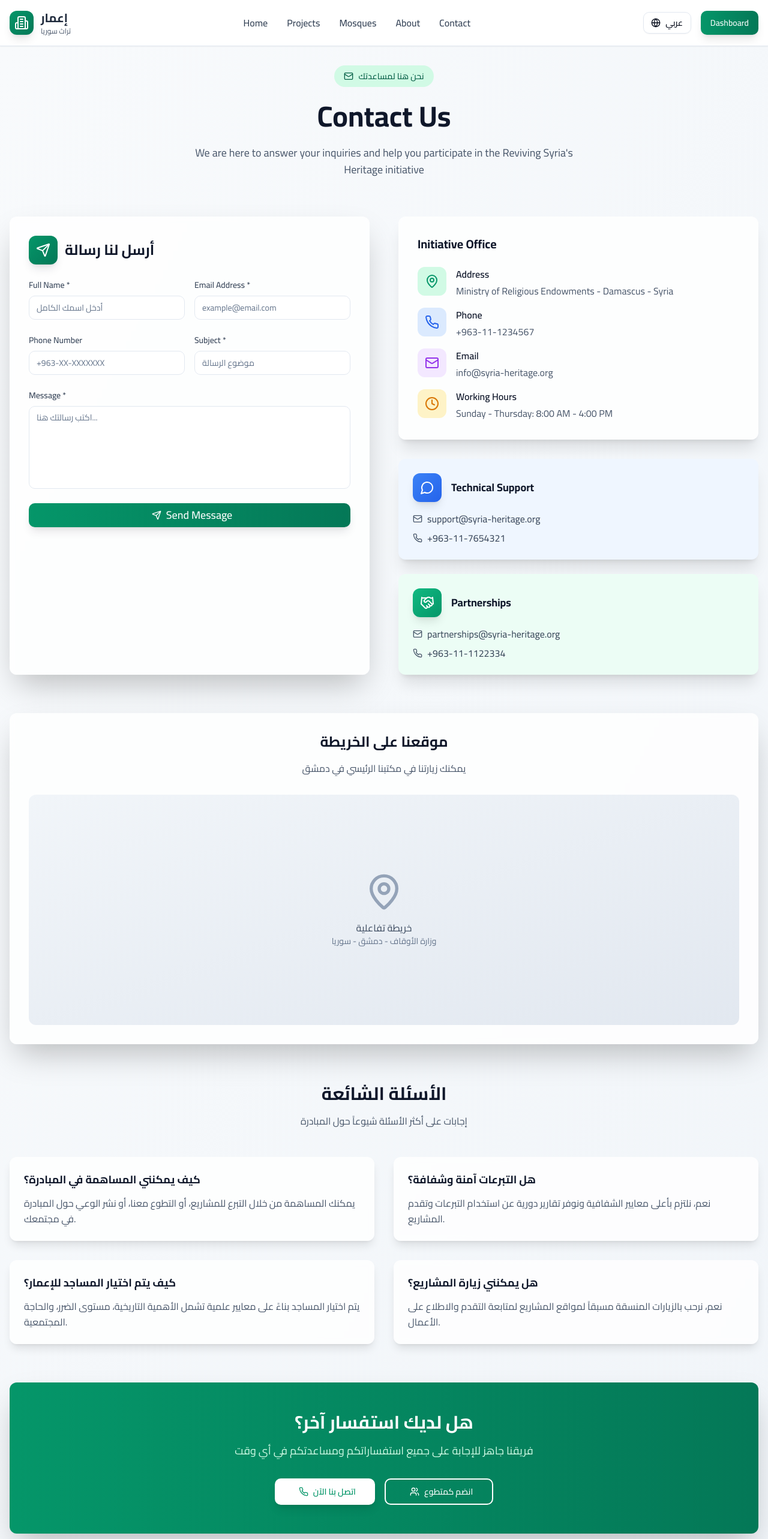
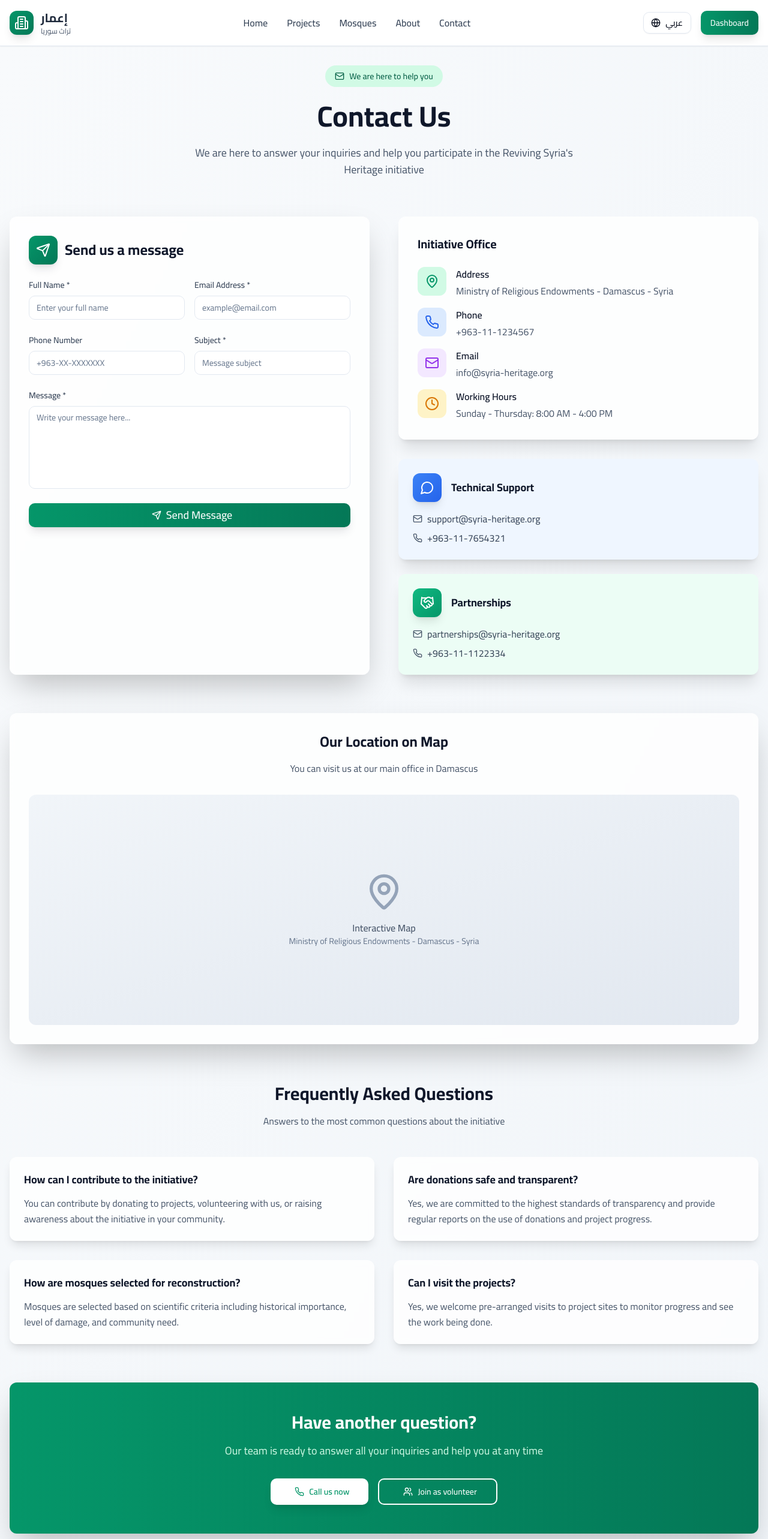
Before and after one commit to khaled-instahandi/syria-heritage-website, a Next.js app: page /en/contact in a window 1280 px wide. Shown: the top 2566 px of the page at 60% size. Built offline with nearby package versions, Linux system fonts and the light colour scheme.

Commit message:
feat: Enhance contact page localization by adding new translations for form elements, map section, and FAQs

```diff
--- a/app/[locale]/(x)/contact/page.tsx
+++ b/app/[locale]/(x)/contact/page.tsx
@@ -114,7 +114,7 @@ export default function ContactPage() {
         <div className="text-center mb-16">
           <div className="inline-flex items-center gap-2 bg-emerald-100 text-emerald-800 px-4 py-2 rounded-full text-sm font-medium mb-6">
             <Mail className="w-4 h-4" />
-            نحن هنا لمساعدتك
+            {t("badge")}
           </div>
           <h1 className="text-4xl lg:text-5xl font-bold text-slate-900 mb-6">{t("title")}</h1>
           <p className="text-lg text-slate-600 max-w-2xl mx-auto">{t("subtitle")}</p>
@@ -128,7 +128,7 @@ export default function ContactPage() {
                 <div className="w-12 h-12 bg-gradient-to-br from-emerald-600 to-emerald-700 rounded-xl flex items-center justify-center shadow-lg">
                   <Send className="w-6 h-6 text-white" />
                 </div>
-                <h2 className="text-2xl font-bold text-slate-900">أرسل لنا رسالة</h2>
+                <h2 className="text-2xl font-bold text-slate-900">{t("form.title")}</h2>
               </div>
 
               {isSubmitted ? (
@@ -137,7 +137,7 @@ export default function ContactPage() {
                     <CheckCircle className="w-8 h-8 text-emerald-600" />
                   </div>
                   <h3 className="text-xl font-semibold text-slate-900 mb-2">{t("form.success")}</h3>
-                  <p className="text-slate-600">سنتواصل معك في أقرب وقت ممكن</p>
+                  <p className="text-slate-600">{t("form.successMessage")}</p>
                 </div>
               ) : (
                 <form onSubmit={handleSubmit} className="space-y-6">
@@ -150,7 +150,7 @@ export default function ContactPage() {
                         onChange={handleChange}
                         required
                         className="w-full"
-                        placeholder="أدخل اسمك الكامل"
+                        placeholder={t("form.namePlaceholder")}
                       />
                     </div>
                     <div>
@@ -162,7 +162,7 @@ export default function ContactPage() {
                         onChange={handleChange}
                         required
                         className="w-full"
-                        placeholder="example@email.com"
+                        placeholder={t("form.emailPlaceholder")}
                       />
                     </div>
                   </div>
@@ -175,7 +175,7 @@ export default function ContactPage() {
                         value={formData.phone}
                         onChange={handleChange}
                         className="w-full"
-                        placeholder="+963-XX-XXXXXXX"
+                        placeholder={t("form.phonePlaceholder")}
                       />
                     </div>
                     <div>
@@ -186,7 +186,7 @@ export default function ContactPage() {
                         onChange={handleChange}
                         required
                         className="w-full"
-                        placeholder="موضوع الرسالة"
+                        placeholder={t("form.subjectPlaceholder")}
                       />
                     </div>
                   </div>
@@ -200,7 +200,7 @@ export default function ContactPage() {
                       required
                       rows={6}
                       className="w-full resize-none"
-                      placeholder="اكتب رسالتك هنا..."
+                      placeholder={t("form.messagePlaceholder")}
                     />
                   </div>
 
@@ -289,16 +289,16 @@ export default function ContactPage() {
         <Card className="shadow-2xl border-0 bg-white/80 backdrop-blur-sm">
           <CardContent className="p-8">
             <div className="text-center mb-8">
-              <h3 className="text-2xl font-bold text-slate-900 mb-4">موقعنا على الخريطة</h3>
-              <p className="text-slate-600">يمكنك زيارتنا في مكتبنا الرئيسي في دمشق</p>
+              <h3 className="text-2xl font-bold text-slate-900 mb-4">{t("map.title")}</h3>
+              <p className="text-slate-600">{t("map.description")}</p>
             </div>
 
             {/* Placeholder for Map */}
             <div className="w-full h-96 bg-gradient-to-br from-slate-100 to-slate-200 rounded-xl flex items-center justify-center">
               <div className="text-center">
                 <MapPin className="w-16 h-16 text-slate-400 mx-auto mb-4" />
-                <p className="text-slate-600 font-medium">خريطة تفاعلية</p>
-                <p className="text-slate-500 text-sm">وزارة الأوقاف - دمشق - سوريا</p>
+                <p className="text-slate-600 font-medium">{t("map.interactive")}</p>
+                <p className="text-slate-500 text-sm">{t("office.address")}</p>
               </div>
             </div>
           </CardContent>
@@ -307,28 +307,27 @@ export default function ContactPage() {
         {/* FAQ Section */}
         <div className="mt-16">
           <div className="text-center mb-12">
-            <h3 className="text-3xl font-bold text-slate-900 mb-4">الأسئلة الشائعة</h3>
-            <p className="text-slate-600">إجابات على أكثر الأسئلة شيوعاً حول المبادرة</p>
+            <h3 className="text-3xl font-bold text-slate-900 mb-4">{t("faq.title")}</h3>
+            <p className="text-slate-600">{t("faq.description")}</p>
           </div>
 
           <div className="grid md:grid-cols-2 gap-8">
             {[
               {
-                question: "كيف يمكنني المساهمة في المبادرة؟",
-                answer: "يمكنك المساهمة من خلال التبرع للمشاريع، أو التطوع معنا، أو نشر الوعي حول المبادرة في مجتمعك.",
+                question: t("faq.q1.question"),
+                answer: t("faq.q1.answer"),
               },
               {
-                question: "هل التبرعات آمنة وشفافة؟",
-                answer: "نعم، نلتزم بأعلى معايير الشفافية ونوفر تقارير دورية عن استخدام التبرعات وتقدم المشاريع.",
+                question: t("faq.q2.question"),
+                answer: t("faq.q2.answer"),
               },
               {
-                question: "كيف يتم اختيار المساجد للإعمار؟",
-                answer:
-                  "يتم اختيار المساجد بناءً على معايير علمية تشمل الأهمية التاريخية، مستوى الضرر، والحاجة المجتمعية.",
+                question: t("faq.q3.question"),
+                answer: t("faq.q3.answer"),
               },
               {
-                question: "هل يمكنني زيارة المشاريع؟",
-                answer: "نعم، نرحب بالزيارات المنسقة مسبقاً لمواقع المشاريع لمتابعة التقدم والاطلاع على الأعمال.",
+                question: t("faq.q4.question"),
+                answer: t("faq.q4.answer"),
               },
             ].map((faq, index) => (
               <Card
@@ -349,9 +348,9 @@ export default function ContactPage() {
           <Card className="shadow-2xl border-0 bg-gradient-to-r from-emerald-600 to-emerald-700 text-white">
             <CardContent className="p-12">
               <div className="max-w-2xl mx-auto">
-                <h3 className="text-3xl font-bold mb-4">هل لديك استفسار آخر؟</h3>
+                <h3 className="text-3xl font-bold mb-4">{t("cta.title")}</h3>
                 <p className="text-emerald-100 text-lg mb-8">
-                  فريقنا جاهز للإجابة على جميع استفساراتكم ومساعدتكم في أي وقت
+                  {t("cta.description")}
                 </p>
                 <div className="flex flex-col sm:flex-row gap-4 justify-center">
                   <Button
@@ -359,7 +358,7 @@ export default function ContactPage() {
                     className="bg-white text-emerald-600 hover:bg-emerald-50 font-semibold shadow-lg hover:shadow-xl transition-all duration-300 px-8 py-4"
                   >
                     <Phone className="w-5 h-5 ml-2" />
-                    اتصل بنا الآن
+                    {t("cta.callNow")}
                   </Button>
                   <Button
                     size="lg"
@@ -367,7 +366,7 @@ export default function ContactPage() {
                     className="border-2 border-white text-white hover:bg-white hover:text-emerald-600 transition-all duration-300 px-8 py-4 bg-transparent"
                   >
                     <Users className="w-5 h-5 ml-2" />
-                    انضم كمتطوع
+                    {t("cta.volunteer")}
                   </Button>
                 </div>
               </div>
--- a/messages/ar.json
+++ b/messages/ar.json
@@ -222,7 +222,9 @@
   "contact": {
     "title": "تواصل معنا",
     "subtitle": "نحن هنا للإجابة على استفساراتكم ومساعدتكم في المشاركة بمبادرة إحياء تراث سوريا",
+    "badge": "نحن هنا لمساعدتك",
     "form": {
+      "title": "أرسل لنا رسالة",
       "name": "الاسم الكامل",
       "email": "البريد الإلكتروني",
       "phone": "رقم الهاتف",
@@ -231,7 +233,13 @@
       "send": "إرسال الرسالة",
       "sending": "جاري الإرسال...",
       "success": "تم إرسال رسالتك بنجاح",
-      "error": "حدث خطأ في إرسال الرسالة"
+      "successMessage": "سنتواصل معك في أقرب وقت ممكن",
+      "error": "حدث خطأ في إرسال الرسالة",
+      "namePlaceholder": "أدخل اسمك الكامل",
+      "emailPlaceholder": "example@email.com",
+      "phonePlaceholder": "+963-XX-XXXXXXX",
+      "subjectPlaceholder": "موضوع الرسالة",
+      "messagePlaceholder": "اكتب رسالتك هنا..."
     },
     "info": {
       "address": "العنوان",
@@ -255,6 +263,37 @@
       "title": "الشراكات",
       "email": "partnerships@syria-heritage.org",
       "phone": "+963-11-1122334"
+    },
+    "map": {
+      "title": "موقعنا على الخريطة",
+      "description": "يمكنك زيارتنا في مكتبنا الرئيسي في دمشق",
+      "interactive": "خريطة تفاعلية"
+    },
+    "faq": {
+      "title": "الأسئلة الشائعة",
+      "description": "إجابات على أكثر الأسئلة شيوعاً حول المبادرة",
+      "q1": {
+        "question": "كيف يمكنني المساهمة في المبادرة؟",
+        "answer": "يمكنك المساهمة من خلال التبرع للمشاريع، أو التطوع معنا، أو نشر الوعي حول المبادرة في مجتمعك."
+      },
+      "q2": {
+        "question": "هل التبرعات آمنة وشفافة؟",
+        "answer": "نعم، نلتزم بأعلى معايير الشفافية ونوفر تقارير دورية عن استخدام التبرعات وتقدم المشاريع."
+      },
+      "q3": {
+        "question": "كيف يتم اختيار المساجد للإعمار؟",
+        "answer": "يتم اختيار المساجد بناءً على معايير علمية تشمل الأهمية التاريخية، مستوى الضرر، والحاجة المجتمعية."
+      },
+      "q4": {
+        "question": "هل يمكنني زيارة المشاريع؟",
+        "answer": "نعم، نرحب بالزيارات المنسقة مسبقاً لمواقع المشاريع لمتابعة التقدم والاطلاع على الأعمال."
+      }
+    },
+    "cta": {
+      "title": "هل لديك استفسار آخر؟",
+      "description": "فريقنا جاهز للإجابة على جميع استفساراتكم ومساعدتكم في أي وقت",
+      "callNow": "اتصل بنا الآن",
+      "volunteer": "انضم كمتطوع"
     }
   },
   "footer": {
--- a/messages/en.json
+++ b/messages/en.json
@@ -222,7 +222,9 @@
   "contact": {
     "title": "Contact Us",
     "subtitle": "We are here to answer your inquiries and help you participate in the Reviving Syria's Heritage initiative",
+    "badge": "We are here to help you",
     "form": {
+      "title": "Send us a message",
       "name": "Full Name",
       "email": "Email Address",
       "phone": "Phone Number",
@@ -231,7 +233,13 @@
       "send": "Send Message",
       "sending": "Sending...",
       "success": "Your message was sent successfully",
-      "error": "An error occurred while sending the message"
+      "successMessage": "We will contact you as soon as possible",
+      "error": "An error occurred while sending the message",
+      "namePlaceholder": "Enter your full name",
+      "emailPlaceholder": "example@email.com",
+      "phonePlaceholder": "+963-XX-XXXXXXX",
+      "subjectPlaceholder": "Message subject",
+      "messagePlaceholder": "Write your message here..."
     },
     "info": {
       "address": "Address",
@@ -255,6 +263,37 @@
       "title": "Partnerships",
       "email": "partnerships@syria-heritage.org",
       "phone": "+963-11-1122334"
+    },
+    "map": {
+      "title": "Our Location on Map",
+      "description": "You can visit us at our main office in Damascus",
+      "interactive": "Interactive Map"
+    },
+    "faq": {
+      "title": "Frequently Asked Questions",
+      "description": "Answers to the most common questions about the initiative",
+      "q1": {
+        "question": "How can I contribute to the initiative?",
+        "answer": "You can contribute by donating to projects, volunteering with us, or raising awareness about the initiative in your community."
+      },
+      "q2": {
+        "question": "Are donations safe and transparent?",
+        "answer": "Yes, we are committed to the highest standards of transparency and provide regular reports on the use of donations and project progress."
+      },
+      "q3": {
+        "question": "How are mosques selected for reconstruction?",
+        "answer": "Mosques are selected based on scientific criteria including historical importance, level of damage, and community need."
+      },
+      "q4": {
+        "question": "Can I visit the projects?",
+        "answer": "Yes, we welcome pre-arranged visits to project sites to monitor progress and see the work being done."
+      }
+    },
+    "cta": {
+      "title": "Have another question?",
+      "description": "Our team is ready to answer all your inquiries and help you at any time",
+      "callNow": "Call us now",
+      "volunteer": "Join as volunteer"
     }
   },
   "footer": {
```
